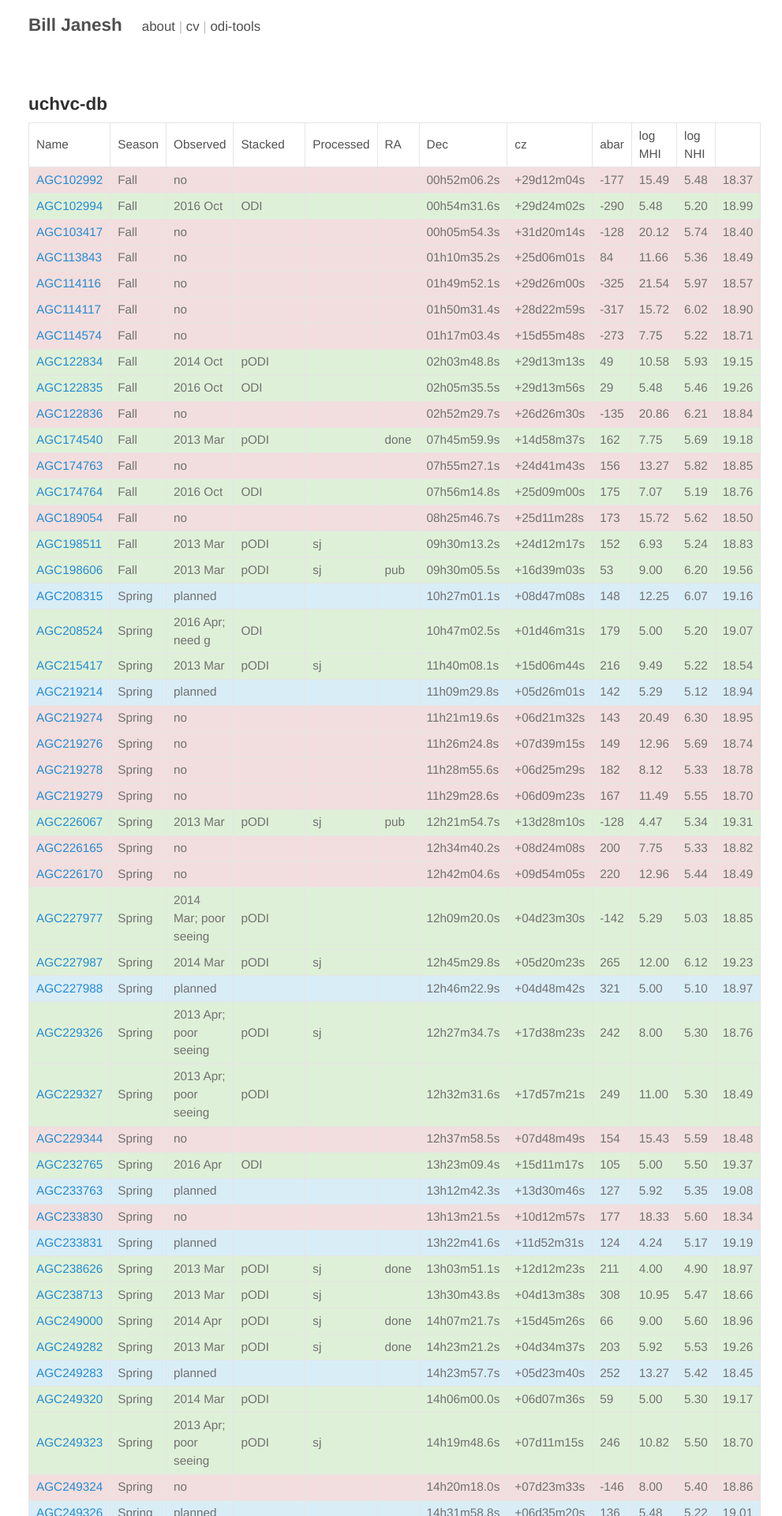
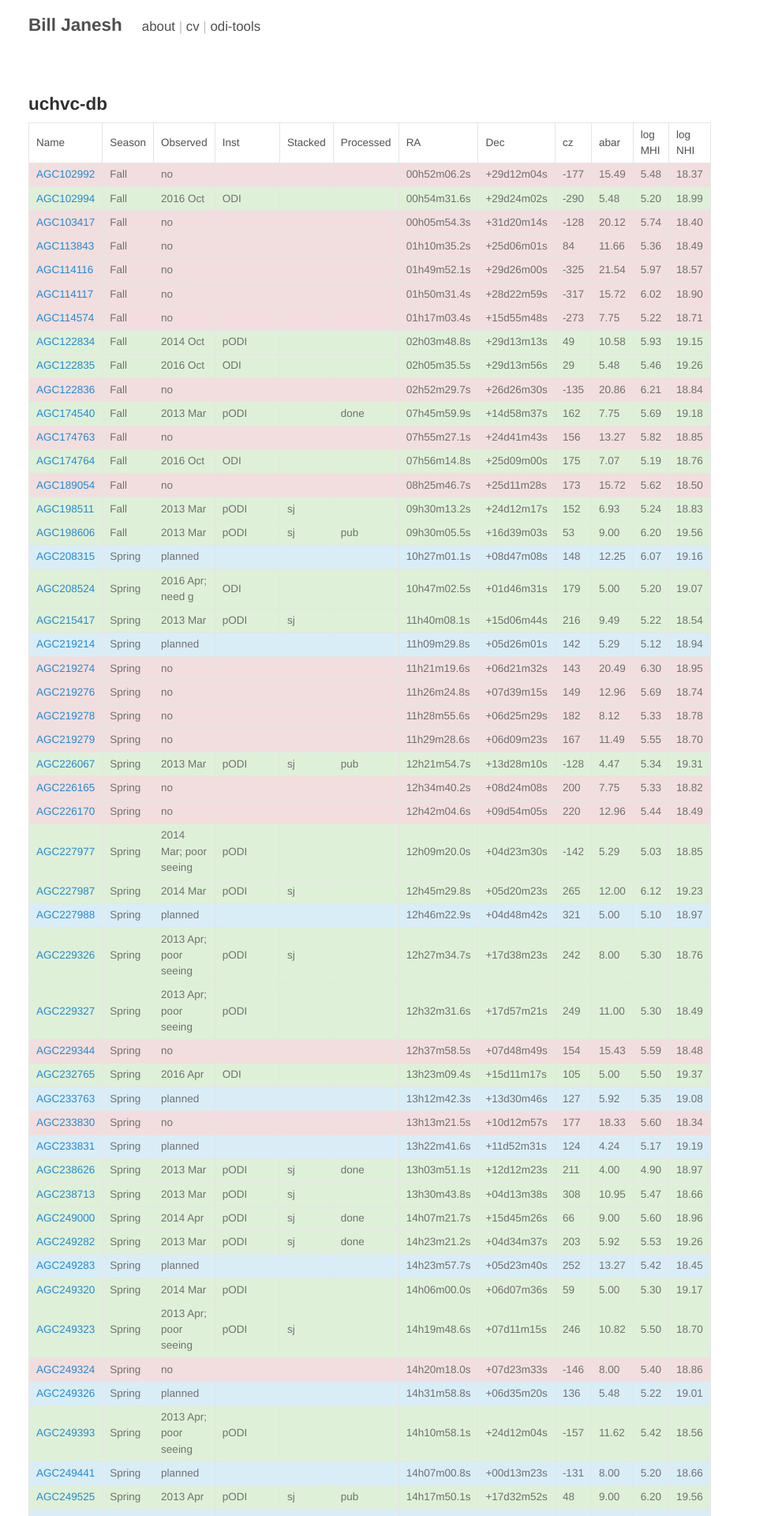
Before and after one commit to bjanesh/bjanesh.github.io, a Jekyll site: the page built from uchvc-db.md, in a window 1280 px wide. Shown: the top 1920 px of the page at 79% size, without its empty margins (289-1280 px from the left). Built offline with Jekyll 4.4.1, drawn with Linux system fonts in a browser that asks for light colours; nearby versions of some CDN libraries.

Commit message:
shrink table text size

```diff
--- a/_sass/_base.scss
+++ b/_sass/_base.scss
@@ -57,7 +57,7 @@ img {
 table {
   margin-bottom: 1rem;
   width: 100%;
-  font-size: 85%;
+  font-size: 75%;
   border: 1px solid #e5e5e5;
   border-collapse: collapse;
 }
--- a/generate_pages.py
+++ b/generate_pages.py
@@ -222,7 +222,7 @@ with open('uchvc-db.md', 'w+') as f:
     print >> f, "--- "
     # print >> f, "![props](props.png)"
     print >> f, '<table>'
-    print >> f, "<tr><td>Name</td><td>Season</td><td>Observed</td><td>Stacked</td><td>Processed</td><td>RA</td><td>Dec</td><td>cz</td><td>abar</td><td>log MHI</td><td>log NHI</td></tr>"
+    print >> f, "<tr><td>Name</td><td>Season</td><td>Observed</td><td>Inst</td><td>Stacked</td><td>Processed</td><td>RA</td><td>Dec</td><td>cz</td><td>abar</td><td>log MHI</td><td>log NHI</td></tr>"
     # print >> f, "|---:|------|---|---|"
     for i in range(len(name)):
         if '201' in wiyn_obs[i]:
--- a/uchvc-db.md
+++ b/uchvc-db.md
@@ -3,7 +3,7 @@ layout: page
 title: uchvc-db
 ---
 <table>
-<tr><td>Name</td><td>Season</td><td>Observed</td><td>Stacked</td><td>Processed</td><td>RA</td><td>Dec</td><td>cz</td><td>abar</td><td>log MHI</td><td>log NHI</td></tr>
+<tr><td>Name</td><td>Season</td><td>Observed</td><td>Inst</td><td>Stacked</td><td>Processed</td><td>RA</td><td>Dec</td><td>cz</td><td>abar</td><td>log MHI</td><td>log NHI</td></tr>
 <tr class="notobs"><td><a href="/uchvc-db/agc102992">AGC102992</a></td><td>Fall</td><td>no</td><td></td><td></td><td></td><td>00h52m06.2s</td><td>+29d12m04s</td><td> -177</td><td>15.49</td><td> 5.48</td><td> 18.37</td></tr>
 <tr class="yesobs"><td><a href="/uchvc-db/agc102994">AGC102994</a></td><td>Fall</td><td>2016 Oct</td><td>ODI</td><td></td><td></td><td>00h54m31.6s</td><td>+29d24m02s</td><td> -290</td><td> 5.48</td><td> 5.20</td><td> 18.99</td></tr>
 <tr class="notobs"><td><a href="/uchvc-db/agc103417">AGC103417</a></td><td>Fall</td><td>no</td><td></td><td></td><td></td><td>00h05m54.3s</td><td>+31d20m14s</td><td> -128</td><td>20.12</td><td> 5.74</td><td> 18.40</td></tr>
```
